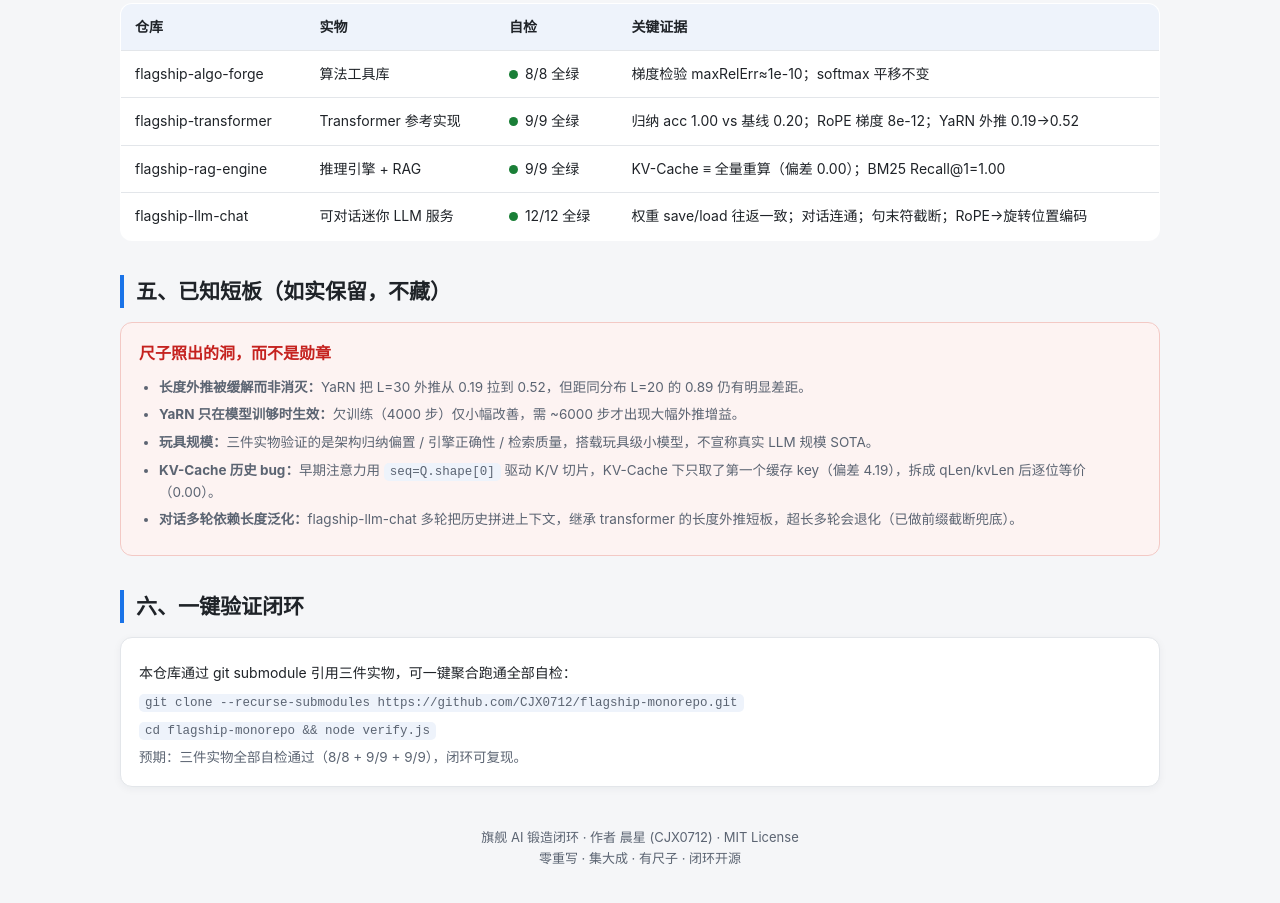
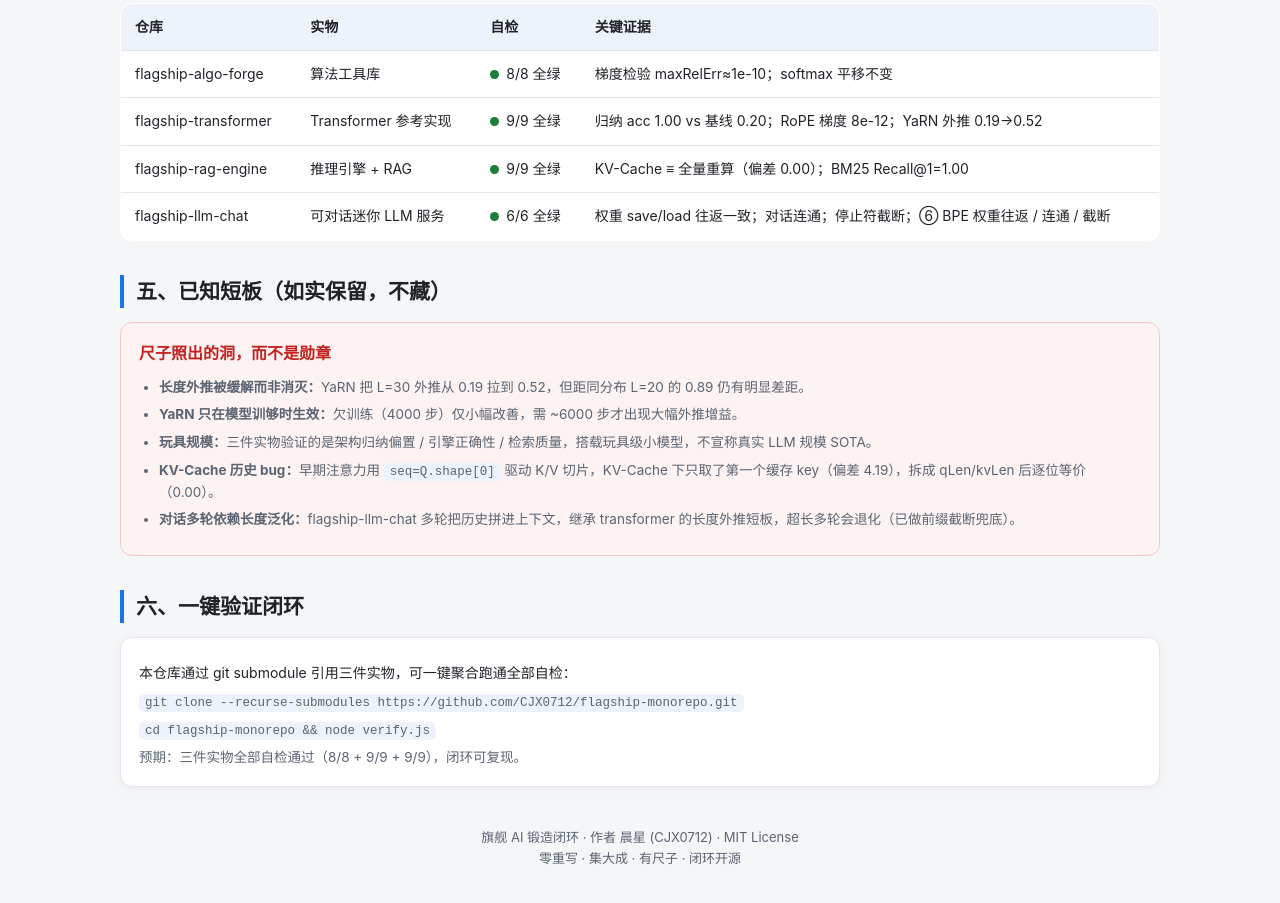
Before and after one commit to CJX0712/flagship-monorepo, a plain HTML site: page index.html in a window 1280 px wide. Shown: the part 1688-2591 px from the top of the page. Drawn offline with Linux system fonts and the light colour scheme.

Commit message:
docs: llm-chat 自检 12/12→6/6(对话层，该仓库自身聚合 15/15)，聚合总装标注 32/32

```diff
--- a/index.html
+++ b/index.html
@@ -131,7 +131,7 @@
       <tr><td>flagship-algo-forge</td><td>算法工具库</td><td><span class="dot ok"></span>8/8 全绿</td><td>梯度检验 maxRelErr≈1e-10；softmax 平移不变</td></tr>
       <tr><td>flagship-transformer</td><td>Transformer 参考实现</td><td><span class="dot ok"></span>9/9 全绿</td><td>归纳 acc 1.00 vs 基线 0.20；RoPE 梯度 8e-12；YaRN 外推 0.19→0.52</td></tr>
       <tr><td>flagship-rag-engine</td><td>推理引擎 + RAG</td><td><span class="dot ok"></span>9/9 全绿</td><td>KV-Cache ≡ 全量重算（偏差 0.00）；BM25 Recall@1=1.00</td></tr>
-      <tr><td>flagship-llm-chat</td><td>可对话迷你 LLM 服务</td><td><span class="dot ok"></span>12/12 全绿</td><td>权重 save/load 往返一致；对话连通；句末符截断；RoPE→旋转位置编码</td></tr>
+      <tr><td>flagship-llm-chat</td><td>可对话迷你 LLM 服务</td><td><span class="dot ok"></span>6/6 全绿</td><td>权重 save/load 往返一致；对话连通；停止符截断；⑥ BPE 权重往返 / 连通 / 截断</td></tr>
     </tbody>
   </table>
 
```
Also changed, not shown: 1 other file.
